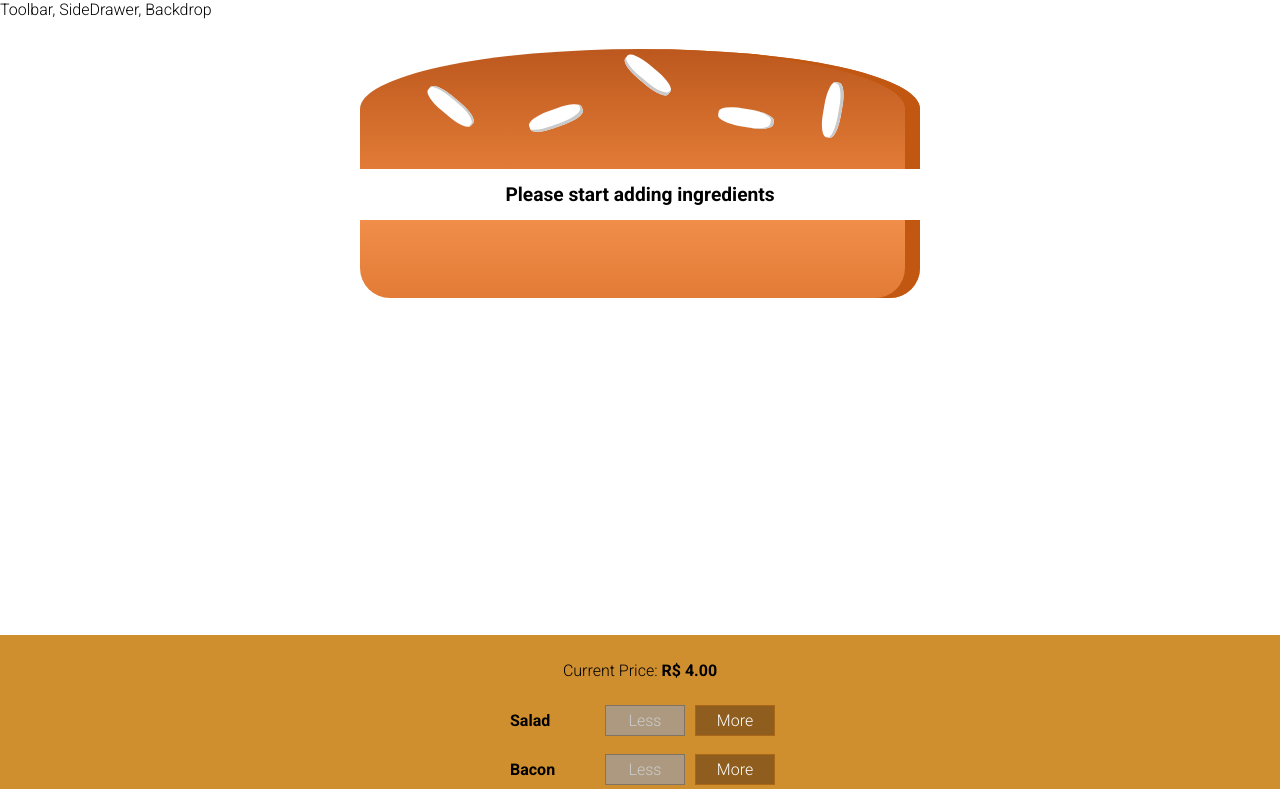
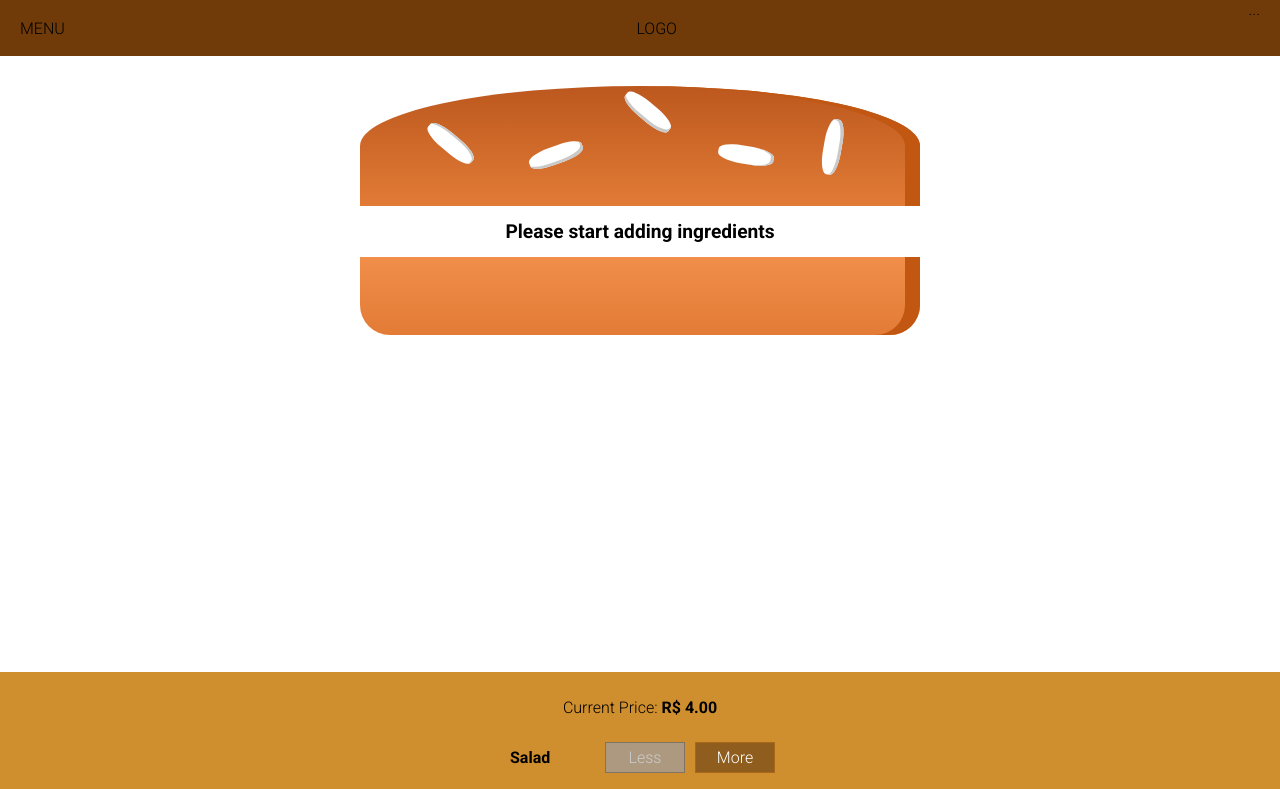
Before and after one commit to brandaogabriel7/burger-builder-app, a React (Create React App) app: page / in a window 1280 px wide. Shown: the top 789 px of the page. Built offline with nearby package versions, Linux system fonts and the light colour scheme.

Commit message:
feat: add toolbar

```diff
--- a/src/components/Layout/Layout.js
+++ b/src/components/Layout/Layout.js
@@ -1,9 +1,10 @@
 import React, { Fragment } from 'react';
+import Toolbar from '../Navigation/Toolbar/Toolbar';
 import styles from './layout.module.css';
 
 const Layout = ({ children }) => (
     <Fragment>
-        <div>Toolbar, SideDrawer, Backdrop</div>
+        <Toolbar />
         <main className={styles.Content}>{children}</main>
     </Fragment>
 );
--- a/src/components/Layout/layout.module.css
+++ b/src/components/Layout/layout.module.css
@@ -1,3 +1,3 @@
 .Content {
-    margin-top: 16px;
+    margin-top: 72px;
 }
--- /dev/null
+++ b/src/components/Navigation/Toolbar/Toolbar.js
@@ -0,0 +1,12 @@
+import React from 'react';
+import styles from './toolbar.module.css';
+
+const Toolbar = () => (
+    <header className={styles.Toolbar}>
+        <div>MENU</div>
+        <div>LOGO</div>
+        <nav>...</nav>
+    </header>
+);
+
+export default Toolbar;
--- /dev/null
+++ b/src/components/Navigation/Toolbar/toolbar.module.css
@@ -0,0 +1,18 @@
+.Toolbar {
+    height: 56px;
+    width: 100%;
+    position: fixed;
+    top: 0;
+    left: 0;
+    background-color: #703b09;
+    display: flex;
+    justify-content: space-between;
+    align-items: center;
+    padding: 0 20px;
+    box-sizing: border-box;
+    z-index: 90;
+}
+
+.Toolbar nav {
+    height: 100%;
+}
```
